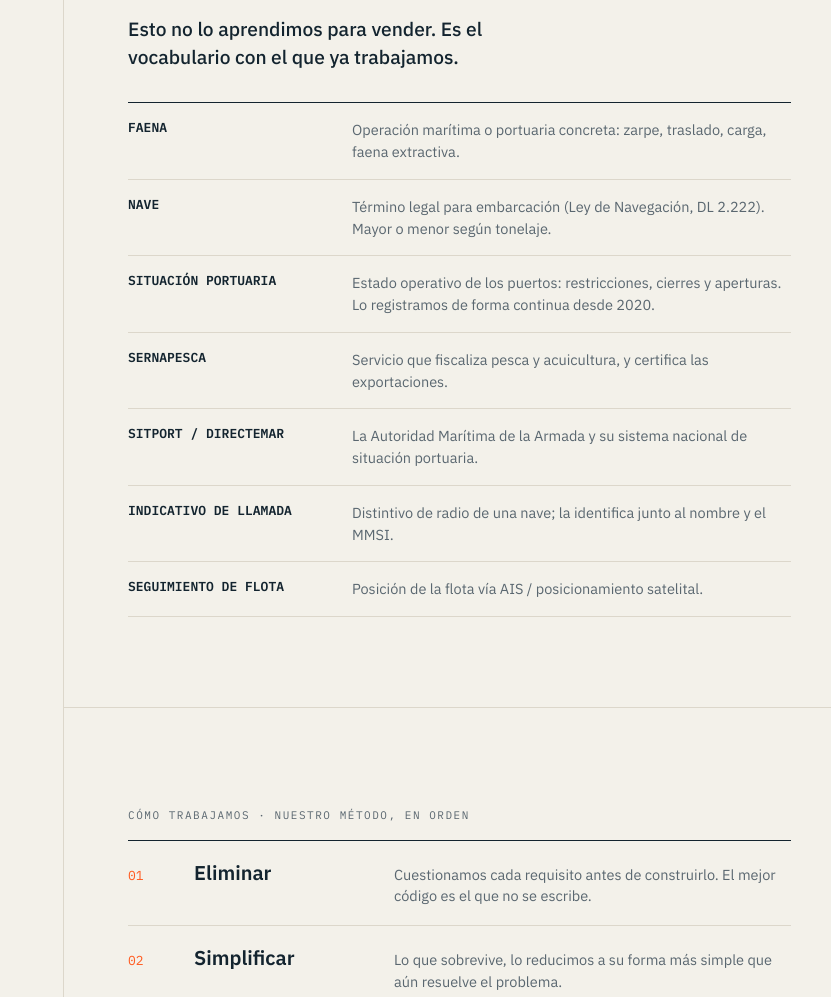
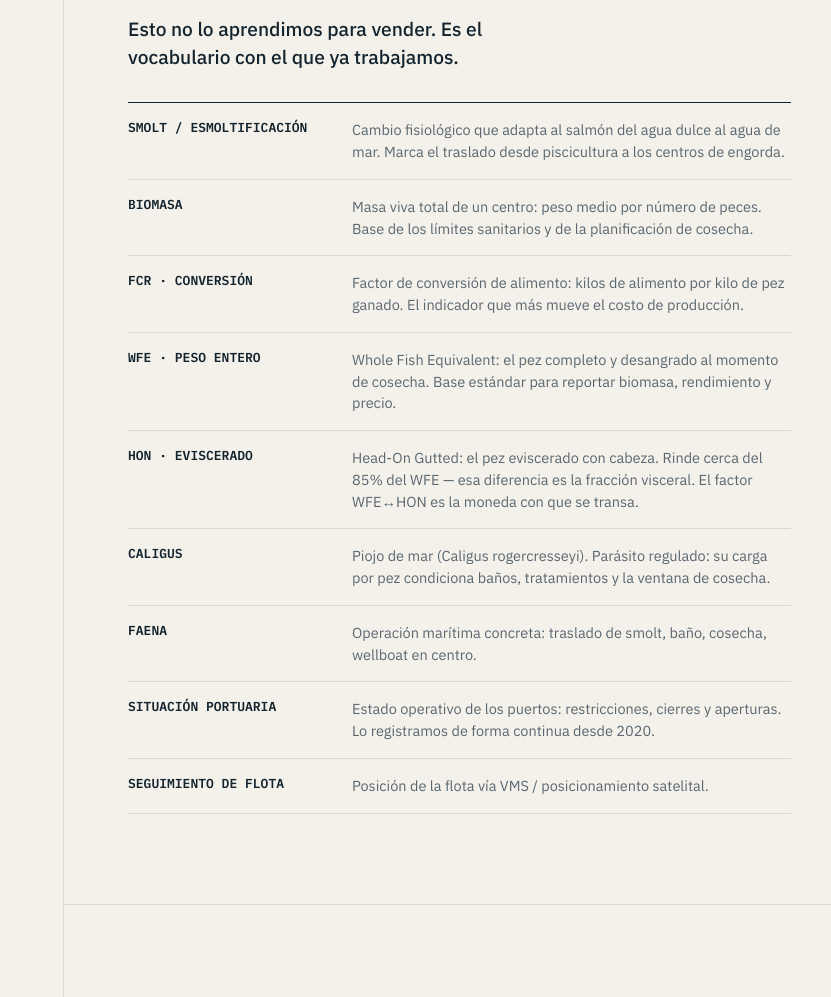
Before and after one commit to varfig/website, a plain HTML site: page index.html in a window 1280 px wide. Shown: the part 3224-4221 px from the top of the page, without its empty margins (449-1280 px from the left). Drawn offline with Linux system fonts and the light colour scheme.

Commit message:
feat: vocabulario salmonero en glosario y VMS en seguimiento
Reemplaza AIS por VMS (proveedor real). Saca términos marítimos
genéricos (nave, Sernapesca, SITPORT, indicativo de llamada) del
glosario y agrega vocabulario de cultivo: smolt/esmoltificación,
biomasa, FCR, WFE y HON/eviscerado (factor de conversión ~85%),
caligus. Alinea panel DOMINIO y pilar A1.

Co-Authored-By: Claude Opus 4.8 <noreply@anthropic.com>

```diff
--- a/index.html
+++ b/index.html
@@ -210,7 +210,7 @@ body{margin:0;background:#0a1922;-webkit-font-smoothing:antialiased;text-renderi
               <div style="font-family:'IBM Plex Mono',monospace;font-size:12px;letter-spacing:.16em;color:var(--accent);margin-bottom:18px">04&nbsp;/&nbsp;06&nbsp;&nbsp;DOMINIO</div>
               <div style="font-size:clamp(26px,2.5vw,38px);line-height:1.12;letter-spacing:-.02em;font-weight:600;color:var(--ink)">Hablamos tu idioma operativo.</div>
               <div style="width:40px;height:2px;background:var(--accent);margin:22px 0"></div>
-              <div style="font-size:15px;line-height:1.55;color:var(--graph);max-width:34ch">Faena, nave, situación portuaria, Sernapesca, SITPORT. No traducimos: entendemos.</div>
+              <div style="font-size:15px;line-height:1.55;color:var(--graph);max-width:34ch">Smolt, biomasa, FCR, WFE, caligus. No traducimos: entendemos.</div>
             </div>
 
             <div class="thesis-panel" data-panel="4" style="position:absolute;inset:0;display:flex;flex-direction:column;justify-content:center;opacity:0;transform:translateY(16px);pointer-events:none">
@@ -255,7 +255,7 @@ body{margin:0;background:#0a1922;-webkit-font-smoothing:antialiased;text-renderi
             <div style="display:grid;grid-template-columns:32px 1fr auto;gap:18px;padding:18px 0;border-bottom:1px solid var(--line);align-items:baseline">
               <span style="font-family:'IBM Plex Mono',monospace;font-size:12px;color:var(--accent)">01</span>
               <div><div style="font-size:17px;font-weight:600;color:var(--ink);margin-bottom:3px">Flota en mapa en tiempo real</div><div style="font-size:14px;color:var(--graph)">Posición de cada nave, actualizada cada 15 minutos.</div></div>
-              <span style="font-family:'IBM Plex Mono',monospace;font-size:10.5px;letter-spacing:.06em;color:var(--graph);border:1px solid var(--line);padding:4px 8px;border-radius:2px;white-space:nowrap">AIS · GPS</span>
+              <span style="font-family:'IBM Plex Mono',monospace;font-size:10.5px;letter-spacing:.06em;color:var(--graph);border:1px solid var(--line);padding:4px 8px;border-radius:2px;white-space:nowrap">VMS · GPS</span>
             </div>
             <div style="display:grid;grid-template-columns:32px 1fr auto;gap:18px;padding:18px 0;border-bottom:1px solid var(--line);align-items:baseline">
               <span style="font-family:'IBM Plex Mono',monospace;font-size:12px;color:var(--accent)">02</span>
@@ -289,7 +289,7 @@ body{margin:0;background:#0a1922;-webkit-font-smoothing:antialiased;text-renderi
         <section data-thesis="2" class="r-pad" style="min-height:94vh;display:flex;flex-direction:column;justify-content:center;padding:90px 40px 90px 64px;border-top:1px solid var(--line)">
           <div style="font-family:'IBM Plex Mono',monospace;font-size:11px;letter-spacing:.14em;color:var(--graph);margin-bottom:34px">CÓMO&nbsp;NOS&nbsp;DIFERENCIAMOS</div>
           <div class="r-pillars" style="display:grid;grid-template-columns:1fr 1fr;gap:1px;background:var(--line);border:1px solid var(--line)">
-            <div style="background:var(--paper);padding:28px 26px"><div style="font-family:'IBM Plex Mono',monospace;font-size:12px;color:var(--accent);margin-bottom:14px">A1</div><div style="font-size:19px;font-weight:600;color:var(--ink);margin-bottom:8px">Dominio real, no genérico</div><div style="font-size:14.5px;line-height:1.5;color:var(--graph)">Hablamos tu idioma operativo: faenas, naves, indicativos de llamada, situación portuaria.</div></div>
+            <div style="background:var(--paper);padding:28px 26px"><div style="font-family:'IBM Plex Mono',monospace;font-size:12px;color:var(--accent);margin-bottom:14px">A1</div><div style="font-size:19px;font-weight:600;color:var(--ink);margin-bottom:8px">Dominio real, no genérico</div><div style="font-size:14.5px;line-height:1.5;color:var(--graph)">Hablamos tu idioma operativo: esmoltificación, biomasa, FCR, situación portuaria.</div></div>
             <div style="background:var(--paper);padding:28px 26px"><div style="font-family:'IBM Plex Mono',monospace;font-size:12px;color:var(--accent);margin-bottom:14px">A2</div><div style="font-size:19px;font-weight:600;color:var(--ink);margin-bottom:8px">No reinventamos la rueda</div><div style="font-size:14.5px;line-height:1.5;color:var(--graph)">Componentes propios ya en producción: software funcional en 2 semanas, no en 6 meses.</div></div>
             <div style="background:var(--paper);padding:28px 26px"><div style="font-family:'IBM Plex Mono',monospace;font-size:12px;color:var(--accent);margin-bottom:14px">A3</div><div style="font-size:19px;font-weight:600;color:var(--ink);margin-bottom:8px">Software que dura</div><div style="font-size:14.5px;line-height:1.5;color:var(--graph)">En línea desde 2022, con 99,9% de disponibilidad. Sigue corriendo todos los días — sin reescribir desde cero.</div></div>
             <div style="background:var(--paper);padding:28px 26px"><div style="font-family:'IBM Plex Mono',monospace;font-size:12px;color:var(--accent);margin-bottom:14px">A4</div><div style="font-size:19px;font-weight:600;color:var(--ink);margin-bottom:8px">Ciberseguridad desde el diseño</div><div style="font-size:14.5px;line-height:1.5;color:var(--graph)">Diseñamos bajo ISO/IEC 27001, OWASP ASVS y NIST CSF 2.0, alineados con la Ley Marco de Ciberseguridad (21.663) y la ANCI. No es un parche al final; está en la arquitectura desde el primer día.</div></div>
@@ -301,13 +301,15 @@ body{margin:0;background:#0a1922;-webkit-font-smoothing:antialiased;text-renderi
           <div style="font-family:'IBM Plex Mono',monospace;font-size:11px;letter-spacing:.14em;color:var(--graph);margin-bottom:18px">DOMINIO&nbsp;·&nbsp;GLOSARIO&nbsp;OPERATIVO</div>
           <p style="font-size:clamp(18px,1.5vw,22px);line-height:1.45;font-weight:500;color:var(--ink);max-width:38ch;margin-bottom:32px">Esto no lo aprendimos para vender. Es el vocabulario con el que ya trabajamos.</p>
           <div style="border-top:1px solid var(--ink)">
-            <div style="display:grid;grid-template-columns:200px 1fr;gap:24px;padding:16px 0;border-bottom:1px solid var(--line)"><span style="font-family:'IBM Plex Mono',monospace;font-size:13px;font-weight:600;color:var(--ink)">FAENA</span><span style="font-size:14.5px;line-height:1.5;color:var(--graph)">Operación marítima o portuaria concreta: zarpe, traslado, carga, faena extractiva.</span></div>
-            <div style="display:grid;grid-template-columns:200px 1fr;gap:24px;padding:16px 0;border-bottom:1px solid var(--line)"><span style="font-family:'IBM Plex Mono',monospace;font-size:13px;font-weight:600;color:var(--ink)">NAVE</span><span style="font-size:14.5px;line-height:1.5;color:var(--graph)">Término legal para embarcación (Ley de Navegación, DL 2.222). Mayor o menor según tonelaje.</span></div>
+            <div style="display:grid;grid-template-columns:200px 1fr;gap:24px;padding:16px 0;border-bottom:1px solid var(--line)"><span style="font-family:'IBM Plex Mono',monospace;font-size:13px;font-weight:600;color:var(--ink)">SMOLT&nbsp;/&nbsp;ESMOLTIFICACIÓN</span><span style="font-size:14.5px;line-height:1.5;color:var(--graph)">Cambio fisiológico que adapta al salmón del agua dulce al agua de mar. Marca el traslado desde piscicultura a los centros de engorda.</span></div>
+            <div style="display:grid;grid-template-columns:200px 1fr;gap:24px;padding:16px 0;border-bottom:1px solid var(--line)"><span style="font-family:'IBM Plex Mono',monospace;font-size:13px;font-weight:600;color:var(--ink)">BIOMASA</span><span style="font-size:14.5px;line-height:1.5;color:var(--graph)">Masa viva total de un centro: peso medio por número de peces. Base de los límites sanitarios y de la planificación de cosecha.</span></div>
+            <div style="display:grid;grid-template-columns:200px 1fr;gap:24px;padding:16px 0;border-bottom:1px solid var(--line)"><span style="font-family:'IBM Plex Mono',monospace;font-size:13px;font-weight:600;color:var(--ink)">FCR&nbsp;·&nbsp;CONVERSIÓN</span><span style="font-size:14.5px;line-height:1.5;color:var(--graph)">Factor de conversión de alimento: kilos de alimento por kilo de pez ganado. El indicador que más mueve el costo de producción.</span></div>
+            <div style="display:grid;grid-template-columns:200px 1fr;gap:24px;padding:16px 0;border-bottom:1px solid var(--line)"><span style="font-family:'IBM Plex Mono',monospace;font-size:13px;font-weight:600;color:var(--ink)">WFE&nbsp;·&nbsp;PESO&nbsp;ENTERO</span><span style="font-size:14.5px;line-height:1.5;color:var(--graph)">Whole Fish Equivalent: el pez completo y desangrado al momento de cosecha. Base estándar para reportar biomasa, rendimiento y precio.</span></div>
+            <div style="display:grid;grid-template-columns:200px 1fr;gap:24px;padding:16px 0;border-bottom:1px solid var(--line)"><span style="font-family:'IBM Plex Mono',monospace;font-size:13px;font-weight:600;color:var(--ink)">HON&nbsp;·&nbsp;EVISCERADO</span><span style="font-size:14.5px;line-height:1.5;color:var(--graph)">Head-On Gutted: el pez eviscerado con cabeza. Rinde cerca del 85% del WFE — esa diferencia es la fracción visceral. El factor WFE↔HON es la moneda con que se transa.</span></div>
+            <div style="display:grid;grid-template-columns:200px 1fr;gap:24px;padding:16px 0;border-bottom:1px solid var(--line)"><span style="font-family:'IBM Plex Mono',monospace;font-size:13px;font-weight:600;color:var(--ink)">CALIGUS</span><span style="font-size:14.5px;line-height:1.5;color:var(--graph)">Piojo de mar (Caligus rogercresseyi). Parásito regulado: su carga por pez condiciona baños, tratamientos y la ventana de cosecha.</span></div>
+            <div style="display:grid;grid-template-columns:200px 1fr;gap:24px;padding:16px 0;border-bottom:1px solid var(--line)"><span style="font-family:'IBM Plex Mono',monospace;font-size:13px;font-weight:600;color:var(--ink)">FAENA</span><span style="font-size:14.5px;line-height:1.5;color:var(--graph)">Operación marítima concreta: traslado de smolt, baño, cosecha, wellboat en centro.</span></div>
             <div style="display:grid;grid-template-columns:200px 1fr;gap:24px;padding:16px 0;border-bottom:1px solid var(--line)"><span style="font-family:'IBM Plex Mono',monospace;font-size:13px;font-weight:600;color:var(--ink)">SITUACIÓN&nbsp;PORTUARIA</span><span style="font-size:14.5px;line-height:1.5;color:var(--graph)">Estado operativo de los puertos: restricciones, cierres y aperturas. Lo registramos de forma continua desde 2020.</span></div>
-            <div style="display:grid;grid-template-columns:200px 1fr;gap:24px;padding:16px 0;border-bottom:1px solid var(--line)"><span style="font-family:'IBM Plex Mono',monospace;font-size:13px;font-weight:600;color:var(--ink)">SERNAPESCA</span><span style="font-size:14.5px;line-height:1.5;color:var(--graph)">Servicio que fiscaliza pesca y acuicultura, y certifica las exportaciones.</span></div>
-            <div style="display:grid;grid-template-columns:200px 1fr;gap:24px;padding:16px 0;border-bottom:1px solid var(--line)"><span style="font-family:'IBM Plex Mono',monospace;font-size:13px;font-weight:600;color:var(--ink)">SITPORT&nbsp;/&nbsp;DIRECTEMAR</span><span style="font-size:14.5px;line-height:1.5;color:var(--graph)">La Autoridad Marítima de la Armada y su sistema nacional de situación portuaria.</span></div>
-            <div style="display:grid;grid-template-columns:200px 1fr;gap:24px;padding:16px 0;border-bottom:1px solid var(--line)"><span style="font-family:'IBM Plex Mono',monospace;font-size:13px;font-weight:600;color:var(--ink)">INDICATIVO&nbsp;DE&nbsp;LLAMADA</span><span style="font-size:14.5px;line-height:1.5;color:var(--graph)">Distintivo de radio de una nave; la identifica junto al nombre y el MMSI.</span></div>
-            <div style="display:grid;grid-template-columns:200px 1fr;gap:24px;padding:16px 0;border-bottom:1px solid var(--line)"><span style="font-family:'IBM Plex Mono',monospace;font-size:13px;font-weight:600;color:var(--ink)">SEGUIMIENTO&nbsp;DE&nbsp;FLOTA</span><span style="font-size:14.5px;line-height:1.5;color:var(--graph)">Posición de la flota vía AIS / posicionamiento satelital.</span></div>
+            <div style="display:grid;grid-template-columns:200px 1fr;gap:24px;padding:16px 0;border-bottom:1px solid var(--line)"><span style="font-family:'IBM Plex Mono',monospace;font-size:13px;font-weight:600;color:var(--ink)">SEGUIMIENTO&nbsp;DE&nbsp;FLOTA</span><span style="font-size:14.5px;line-height:1.5;color:var(--graph)">Posición de la flota vía VMS / posicionamiento satelital.</span></div>
           </div>
         </section>
 
```
